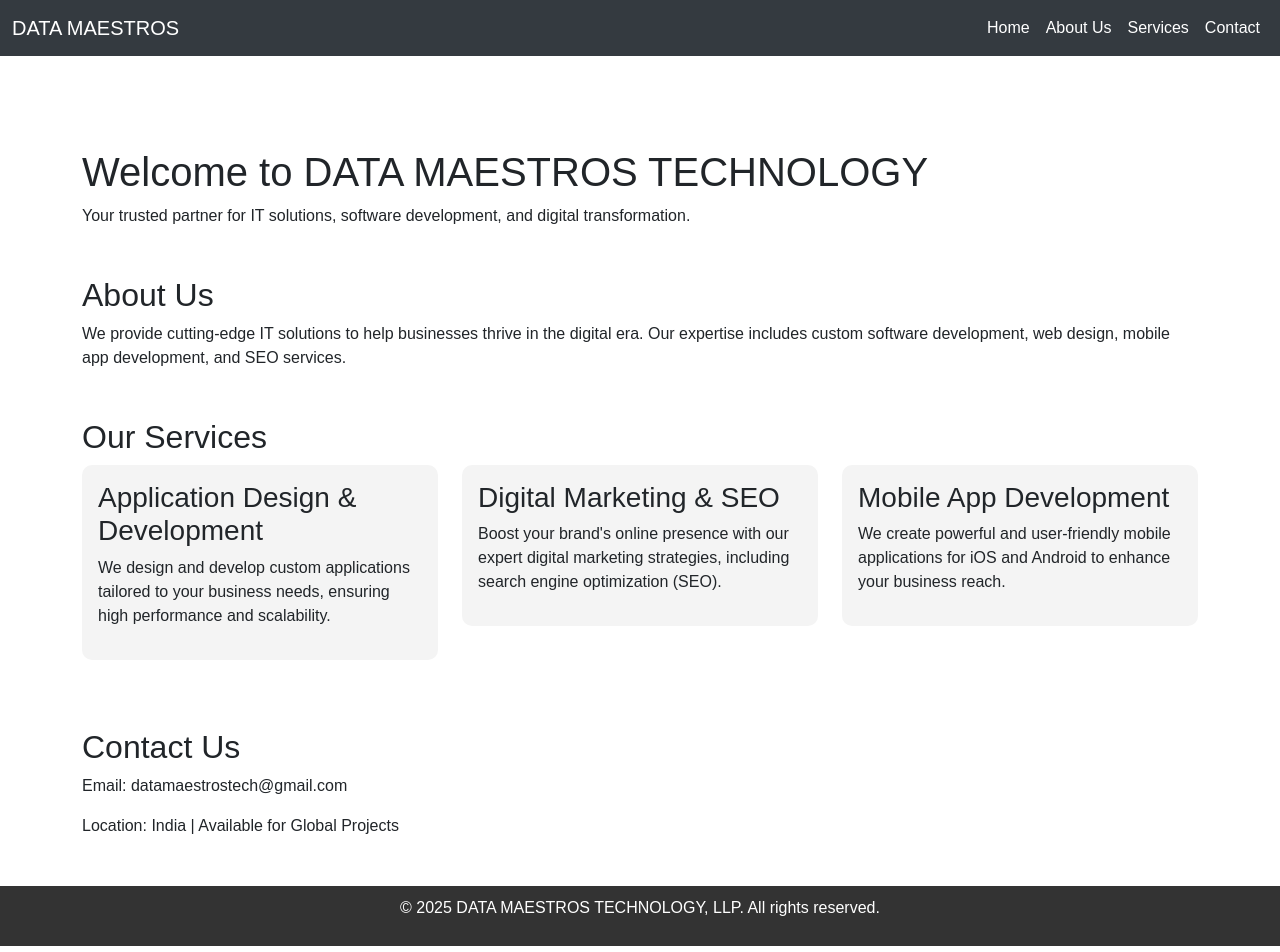
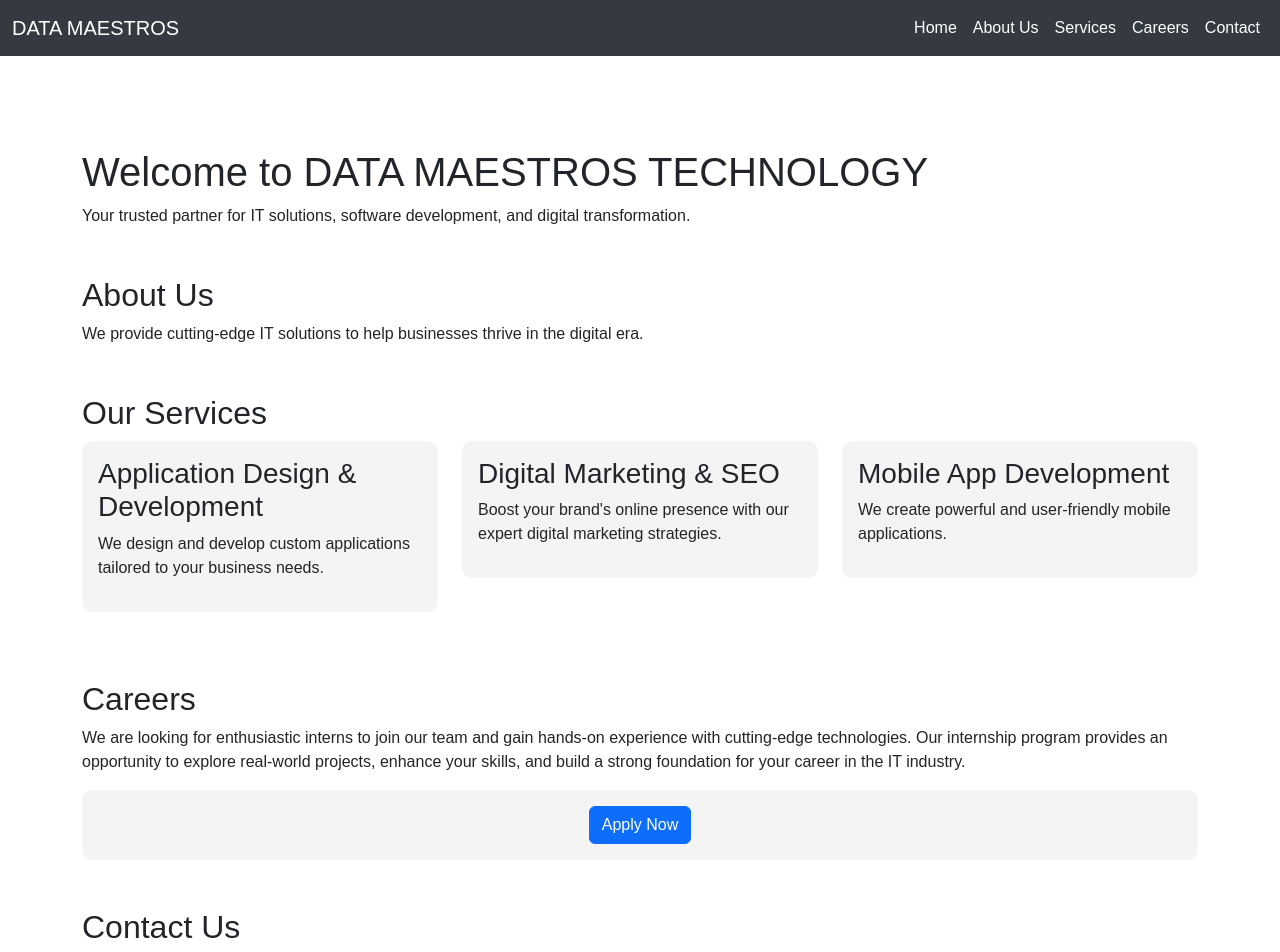
Before and after one commit to datamaestros/company_site, a plain HTML site: page index.html in a window 1280 px wide. Shown: the top 952 px of the page. Drawn offline with nearby package versions, Linux system fonts and the light colour scheme.

Commit message:
Update index.html

```diff
--- a/index.html
+++ b/index.html
@@ -13,7 +13,7 @@
         body {
             font-family: Arial, sans-serif;
             margin: 0;
-            padding-top: 80px; /* Prevent overlap with fixed navbar */
+            padding-top: 80px;
         }
         .navbar {
             background-color: #343a40;
@@ -25,13 +25,10 @@
         .navbar-brand, .navbar-nav .nav-link {
             color: white;
         }
-        .navbar-toggler {
-            border-color: rgba(255, 255, 255, 0.5);
-        }
         .container {
             padding-top: 20px;
         }
-        .service {
+        .service, .career {
             background: #f4f4f4;
             padding: 20px;
             border-radius: 10px;
@@ -43,10 +40,7 @@
             padding: 10px;
             text-align: center;
             width: 100%;
-            position: relative;
-            bottom: 0;
         }
-        /* Offset sections to prevent overlap with fixed navbar */
         section {
             scroll-margin-top: 80px;
         }
@@ -65,6 +59,7 @@
                     <li class="nav-item"><a class="nav-link" href="#home">Home</a></li>
                     <li class="nav-item"><a class="nav-link" href="#about">About Us</a></li>
                     <li class="nav-item"><a class="nav-link" href="#services">Services</a></li>
+                    <li class="nav-item"><a class="nav-link" href="#careers">Careers</a></li>
                     <li class="nav-item"><a class="nav-link" href="#contact">Contact</a></li>
                 </ul>
             </div>
@@ -79,7 +74,7 @@
 
         <section id="about" class="mt-5">
             <h2>About Us</h2>
-            <p>We provide cutting-edge IT solutions to help businesses thrive in the digital era. Our expertise includes custom software development, web design, mobile app development, and SEO services.</p>
+            <p>We provide cutting-edge IT solutions to help businesses thrive in the digital era.</p>
         </section>
 
         <section id="services" class="mt-5">
@@ -88,21 +83,30 @@
                 <div class="col-md-4">
                     <div class="service p-3">
                         <h3>Application Design & Development</h3>
-                        <p>We design and develop custom applications tailored to your business needs, ensuring high performance and scalability.</p>
+                        <p>We design and develop custom applications tailored to your business needs.</p>
                     </div>
                 </div>
                 <div class="col-md-4">
                     <div class="service p-3">
                         <h3>Digital Marketing & SEO</h3>
-                        <p>Boost your brand's online presence with our expert digital marketing strategies, including search engine optimization (SEO).</p>
+                        <p>Boost your brand's online presence with our expert digital marketing strategies.</p>
                     </div>
                 </div>
                 <div class="col-md-4">
                     <div class="service p-3">
                         <h3>Mobile App Development</h3>
-                        <p>We create powerful and user-friendly mobile applications for iOS and Android to enhance your business reach.</p>
+                        <p>We create powerful and user-friendly mobile applications.</p>
                     </div>
                 </div>
+            </div>
+        </section>
+
+        <!-- Careers Section -->
+        <section id="careers" class="mt-5">
+            <h2>Careers</h2>
+            <p>We are looking for enthusiastic interns to join our team and gain hands-on experience with cutting-edge technologies. Our internship program provides an opportunity to explore real-world projects, enhance your skills, and build a strong foundation for your career in the IT industry.</p>
+            <div class="career p-3 text-center">
+                <a href="https://docs.google.com/forms/d/e/1FAIpQLSd2oLV0bGdcy2brbkZLL0tFtWMbLhj-JhcY4FOUCQ0rMirn9Q/viewform" target="_blank" class="btn btn-primary">Apply Now</a>
             </div>
         </section>
 
@@ -117,7 +121,7 @@
         <p>&copy; 2025 DATA MAESTROS TECHNOLOGY, LLP. All rights reserved.</p>
     </footer>
 
-    <!-- Bootstrap JS Bundle with Popper -->
+    <!-- Bootstrap JS -->
     <script src="https://cdn.jsdelivr.net/npm/bootstrap@5.3.0/dist/js/bootstrap.bundle.min.js"></script>
     <script>
         document.addEventListener("DOMContentLoaded", function () {
@@ -126,7 +130,7 @@
 
             navLinks.forEach(link => {
                 link.addEventListener("click", function () {
-                    if (window.innerWidth < 992) { // Hide only in mobile view
+                    if (window.innerWidth < 992) {
                         const bsCollapse = new bootstrap.Collapse(navbarCollapse);
                         bsCollapse.hide();
                     }
```
